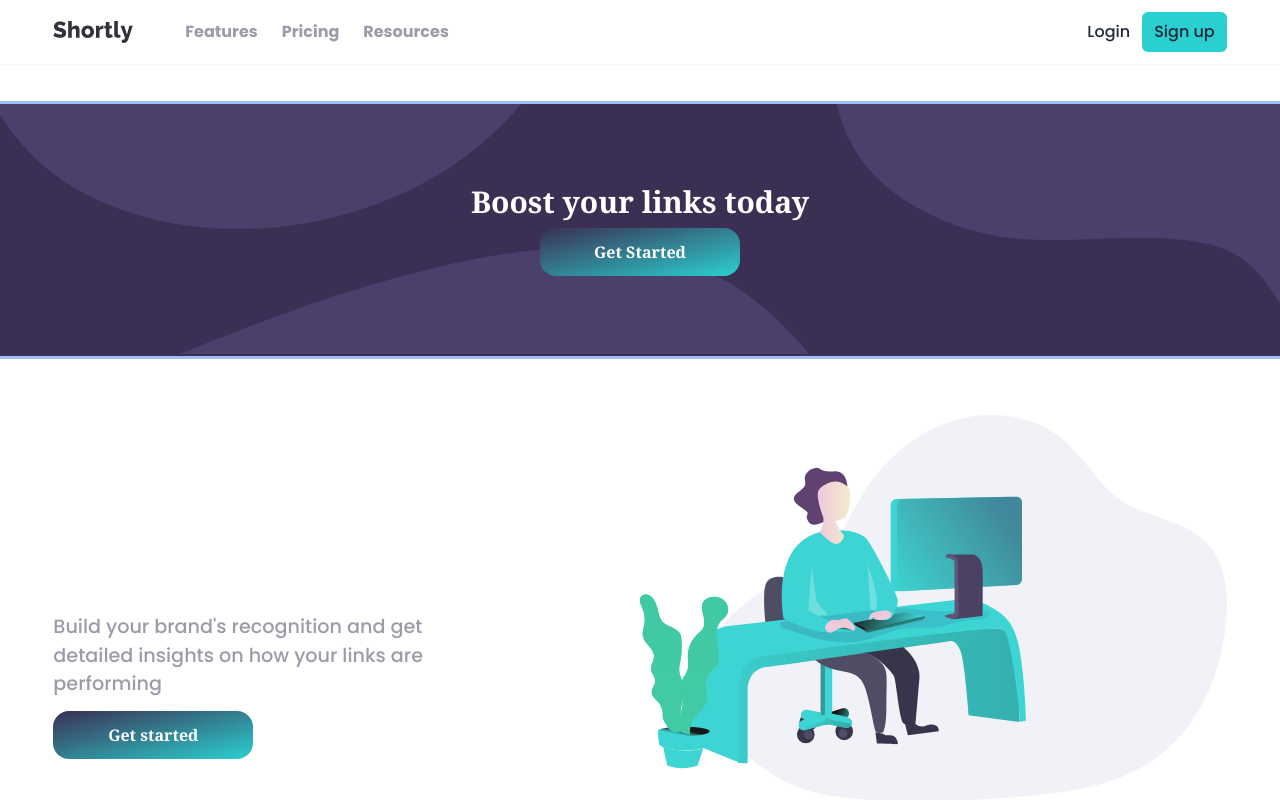
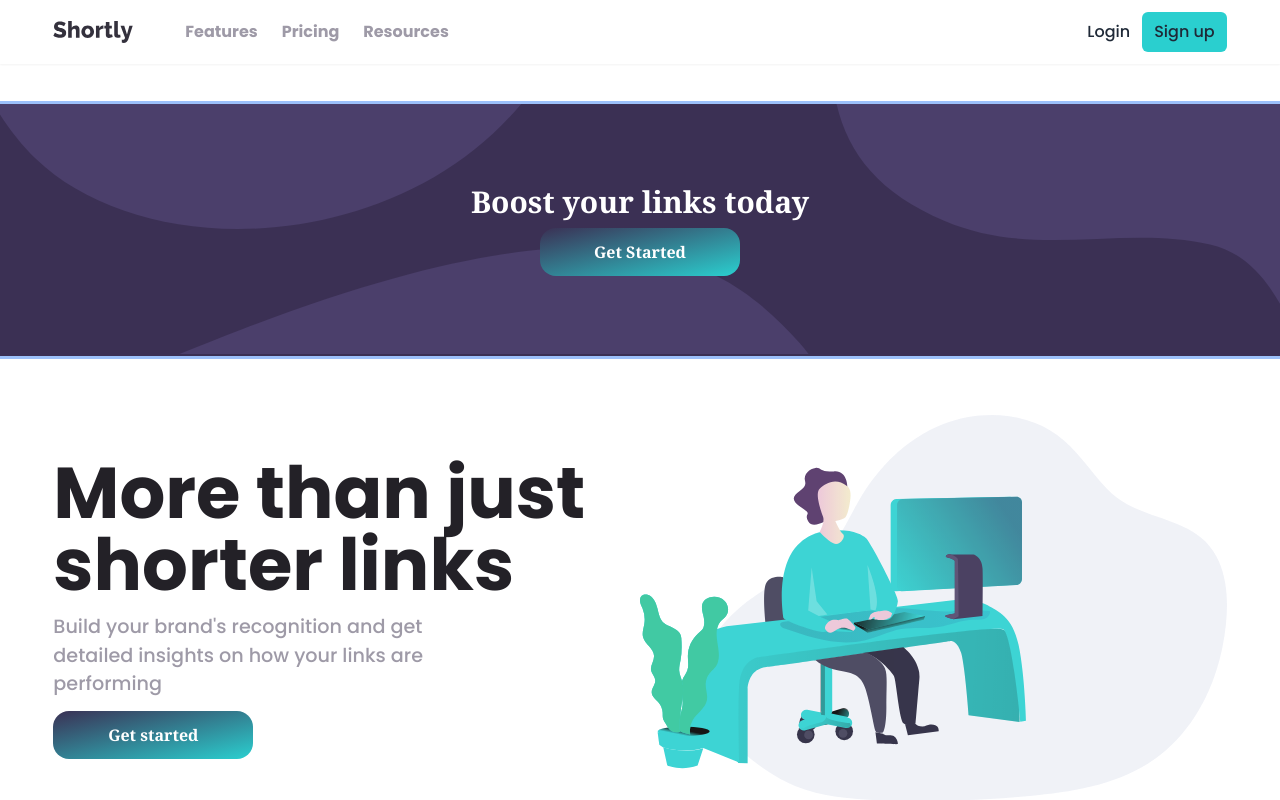
Before and after one commit to Ausranking/shortlify, a React (Vite) app: page / in a window 1280 px wide. Shown: the top 800 px of the page. Built offline with nearby package versions, Linux system fonts and the light colour scheme; the HTML template or start-up script is replaced by a standard one.

Commit message:
removed spring

```diff
--- a/src/components/Hero.jsx
+++ b/src/components/Hero.jsx
@@ -14,10 +14,10 @@ const Hero = () => {
   const isFocused = useSelector(state=> state.focused.isFocused)*/
   const dispatch = useDispatch()
 
-  const springs = useSpring({
-    opacity: isFocused ? 1 : 0,
-    transform: isFocused ? 'scale(1)' : 'scale(0.8)',
-  })
+  // const springs = useSpring({
+  //   opacity: isFocused ? 1 : 0,
+  //   transform: isFocused ? 'scale(1)' : 'scale(0.8)',
+  // })
 
 
 
@@ -29,12 +29,12 @@ const Hero = () => {
 
       className="flex max-lg:flex-col-reverse lg:grid grid-cols-2 auto-cols-fr pb-24 place-items-center lg:h-[75vh] items-center w-11/12 m-auto ">
       <div className="w-full">
-        <animated.h1
-          style={{ ...springs }}
+        <h1
+          // style={{ ...springs }}
           className=" herotext text-3xl max-sm:text-5xl md:text-8xl lg:text-7xl max-lg:text-center text-darker_violet font-bold"
         >
           More than just shorter links
-        </animated.h1>
+        </h1>
 
         <p className="max-lg:text-center my-3 text-[min(10vw,1.2rem)] lg:w-3/4 text-grayish_violet max-lg:text-3xl">
           Build your brand's recognition and get detailed insights on how your
```
